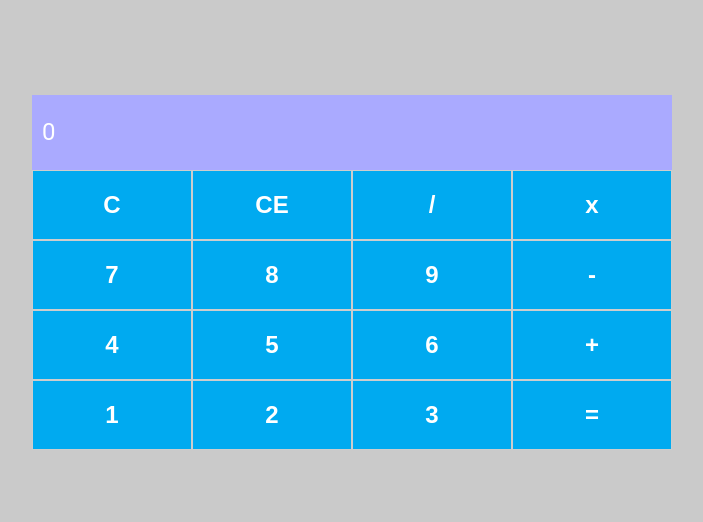
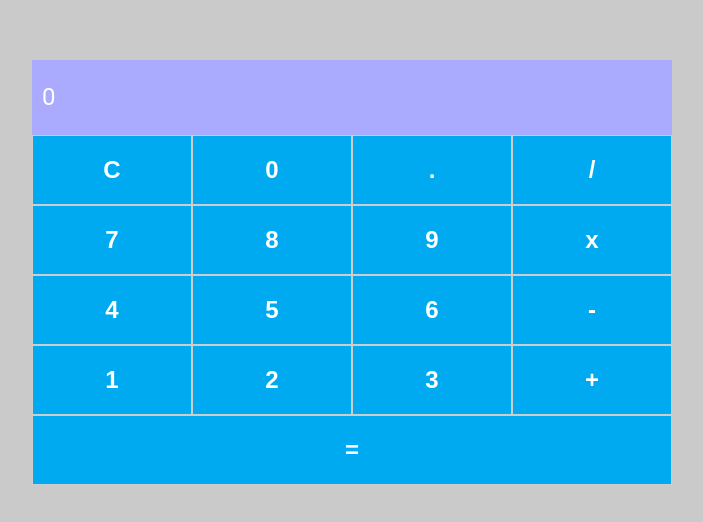
Before and after one commit to rsbastos/react-desafio01-calculadora, a React (Create React App) app: page / in a window 1280 px wide. Shown: the part 128-650 px from the top of the page, without its empty margins (288-991 px from the left). Built offline with nearby package versions, Linux system fonts and the light colour scheme.

Commit message:
:sparkles: Feat - 0 / dot buttons added

```diff
--- a/src/App.js
+++ b/src/App.js
@@ -94,26 +94,33 @@ const App = () => {
         <Input value={currentNumber}/>
         <Row>
           <Button label="C" onClick={handleOnClear}/>
-          <Button label="CE" onClick={handleOnClear}/>
+          <Button label="0" onClick={() => handleAddNumber('0')}/>
+          <Button label="." onClick={() => handleAddNumber('.')}/>
           <Button label="/" onClick={handleDivisionNumbers}/>
-          <Button label="x" onClick={handleMultiplicationNumbers}/>
+
         </Row>
         <Row>
           <Button label="7" onClick={() => handleAddNumber('7')}/>
           <Button label="8" onClick={() => handleAddNumber('8')}/>
           <Button label="9" onClick={() => handleAddNumber('9')}/>
-          <Button label="-" onClick={handleSubtractionNumbers}/>
+          <Button label="x" onClick={handleMultiplicationNumbers}/>
+
         </Row>
         <Row>
           <Button label="4" onClick={() => handleAddNumber('4')}/>
           <Button label="5" onClick={() => handleAddNumber('5')}/>
           <Button label="6" onClick={() => handleAddNumber('6')}/>
-          <Button label="+" onClick={handleSumNumbers}/>
+          <Button label="-" onClick={handleSubtractionNumbers}/>
+
         </Row>
         <Row>
           <Button label="1" onClick={() => handleAddNumber('1')}/>
           <Button label="2" onClick={() => handleAddNumber('2')}/>
           <Button label="3" onClick={() => handleAddNumber('3')}/>
+          <Button label="+" onClick={handleSumNumbers}/>
+
+        </Row>
+        <Row>
           <Button label="=" onClick={handleEquals}/>
         </Row>
       </Content>
```
